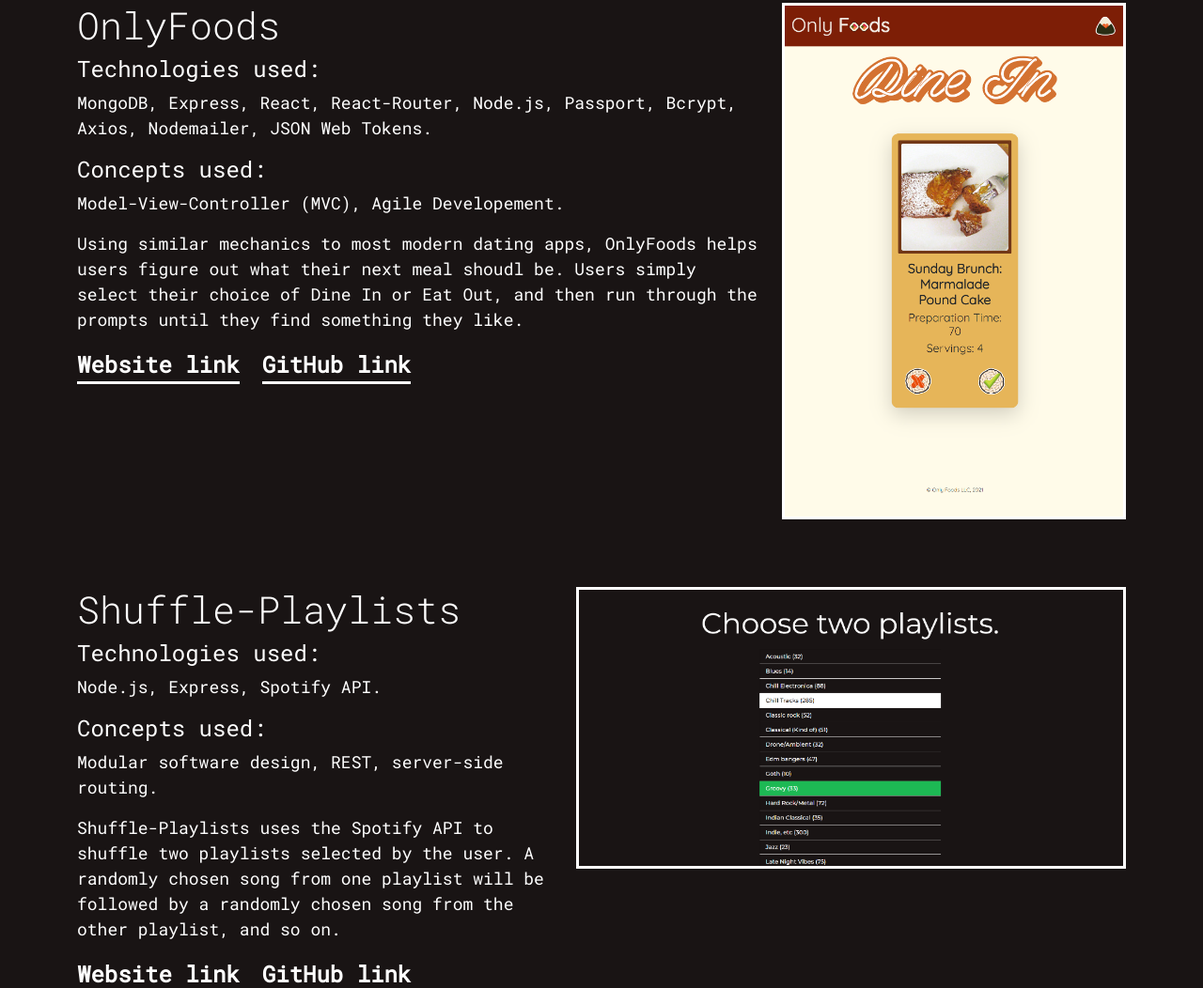
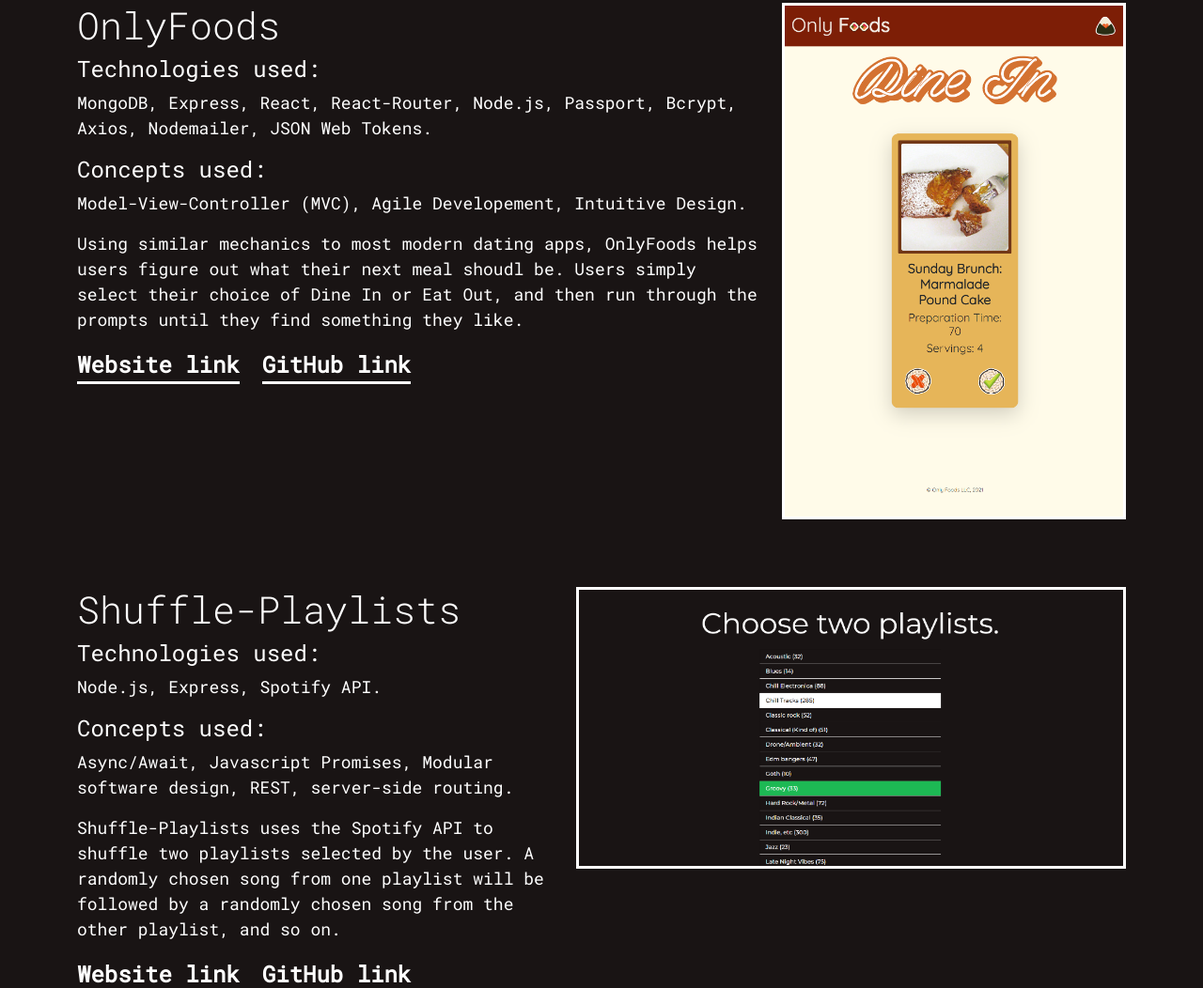
Before and after one commit to ankushchalla/Portfolio, a plain HTML site: page projects.html in a window 1280 px wide. Shown: the part 113-1165 px from the top of the page at 94% size. Drawn offline with nearby package versions, Linux system fonts and the light colour scheme.

Commit message:
Added some more concepts used in projects.

```diff
--- a/projects.html
+++ b/projects.html
@@ -45,7 +45,7 @@
                         </p>
                         <h4>Concepts used:</h3>
                             <p>
-                                Model-View-Controller (MVC), Agile Developement.
+                                Model-View-Controller (MVC), Agile Developement, Intuitive Design.
                             </p>
                             <p class="description">Using similar mechanics to
                                 most modern dating apps, OnlyFoods helps users figure out what their next meal shoudl
@@ -77,7 +77,7 @@
                         </p>
                         <h4>Concepts used:</h3>
                             <p>
-                                Modular software design, REST, server-side routing.
+                                Async/Await, Javascript Promises, Modular software design, REST, server-side routing.
                             </p>
                             <p class="description">Shuffle-Playlists uses the Spotify API to shuffle two playlists
                                 selected by
```
